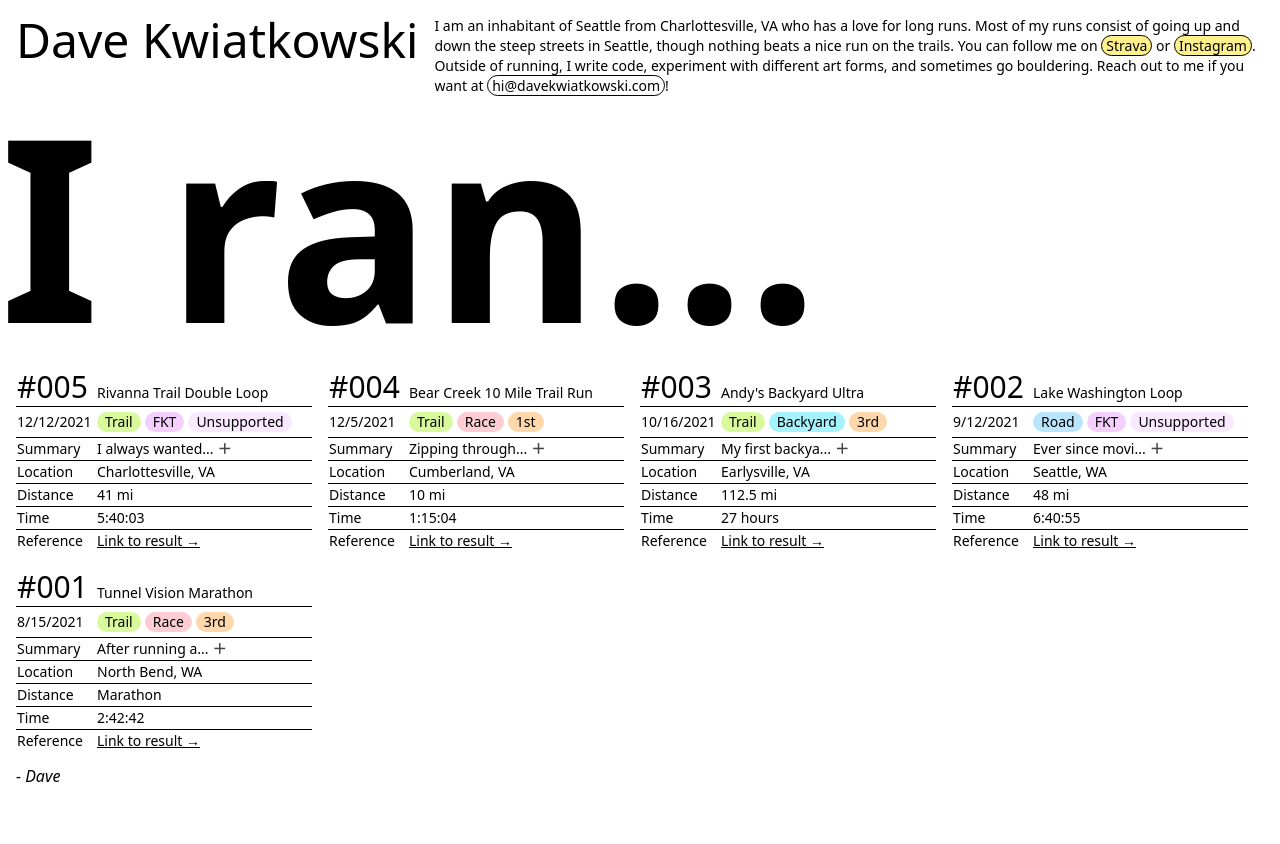
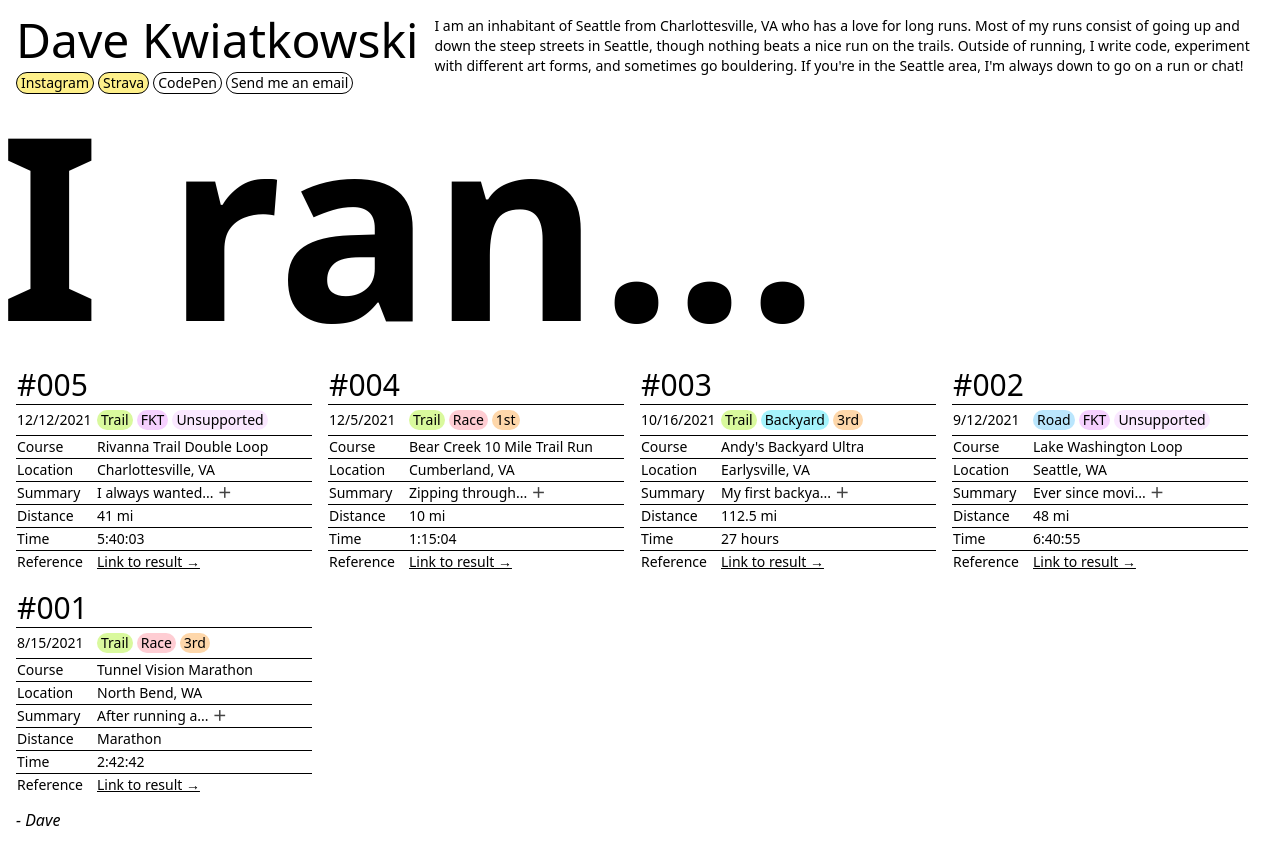
Before and after one commit to davekwiatkowski/davekwiatkowski.github.io, a React (Create React App) app: page / in a window 1280 px wide. Before the commit the page ends 800 px from the top, so only its background shows below. Built offline with nearby package versions, Linux system fonts and the light colour scheme.

Commit message:
Small changes

```diff
--- a/src/App.tsx
+++ b/src/App.tsx
@@ -12,30 +12,31 @@ const App: FC = () => {
   return (
     <div className='leading-none md:pt-4'>
       <div className='flex flex-row flex-wrap gap-4 pt-4 pb-4 pl-4 pr-4 md:pt-0 md:pb-0 md:flex-nowrap'>
-        <h1 className='text-3xl sm:text-5xl whitespace-nowrap'>
-          Dave Kwiatkowski
-        </h1>
+        <div className='flex flex-col gap-2'>
+          <h1 className='text-3xl sm:text-5xl whitespace-nowrap'>
+            Dave Kwiatkowski
+          </h1>
+          <div className='flex flex-row flex-wrap gap-1'>
+            <Link highlight href={Urls.instagram}>
+              Instagram
+            </Link>
+            <Link highlight href={Urls.strava}>
+              Strava
+            </Link>
+            <Link href={Urls.codepen}>CodePen</Link>
+            <Link href='mailto:hi@davekwiatkowski.com'>Send me an email</Link>
+          </div>
+        </div>
         <p className='w-full text-sm md:w-none'>
           I am an inhabitant of Seattle from Charlottesville, VA who has a love
           for long runs. Most of my runs consist of going up and down the steep
-          streets in Seattle, though nothing beats a nice run on the trails. You
-          can follow me on{' '}
-          <Link highlight href={Urls.strava}>
-            Strava
-          </Link>{' '}
-          or{' '}
-          <Link highlight href={Urls.instagram}>
-            Instagram
-          </Link>
-          . Outside of running, I write code, experiment with different art
-          forms, and sometimes go bouldering. Reach out to me if you want at{' '}
-          <Link href='mailto:hi@davekwiatkowski.com'>
-            hi@davekwiatkowski.com
-          </Link>
-          !
+          streets in Seattle, though nothing beats a nice run on the trails.
+          Outside of running, I write code, experiment with different art forms,
+          and sometimes go bouldering. If you're in the Seattle area, I'm always
+          down to go on a run or chat!
         </p>
       </div>
-      <p className='pl-4 pr-4 font-bold text-display whitespace-nowrap md:pl-0 md:pr-0'>
+      <p className='pl-4 pr-4 overflow-hidden font-bold text-display whitespace-nowrap md:pl-0 md:pr-0'>
         I ran...
       </p>
       <div className='p-4'>
--- a/src/Urls.ts
+++ b/src/Urls.ts
@@ -1,6 +1,7 @@
 const Urls = {
   strava: 'https://strava.com/athletes/davekwiatkowski',
   instagram: 'https://instagram.com/davekwiatkowski',
+  codepen: 'https://codepen.io/davekwiatkowski',
 };
 
 export default Urls;
--- a/src/components/Link.tsx
+++ b/src/components/Link.tsx
@@ -7,9 +7,9 @@ const Link: FC<{ href: string; highlight?: boolean }> = ({
 }) => {
   return (
     <a
-      className={`pl-1 pr-1 ${
-        highlight && 'bg-yellow-200'
-      } border border-black hover:bg-black hover:text-white rounded-xl`}
+      className={`${
+        highlight ? 'bg-yellow-200' : 'bg-white'
+      } pl-1 pr-1 text-sm border border-black hover:bg-black hover:text-white rounded-xl`}
       href={href}
       target='_blank'
       rel='noreferrer'>
--- a/src/components/Run.tsx
+++ b/src/components/Run.tsx
@@ -38,10 +38,9 @@ const Run: FC<IRunProps> = ({
       <table className='w-full text-sm text-left divide-y divide-black table-fixed'>
         <thead>
           <tr>
-            <th className='w-20 text-3xl font-normal text-black align-baseline'>
+            <th className='w-20 text-3xl font-normal text-black'>
               {'#' + String(index).padStart(3, '0')}
             </th>
-            <th className='pr-2 font-normal align-baseline'>{course}</th>
           </tr>
         </thead>
         <tbody className='divide-y divide-black'>
@@ -49,41 +48,49 @@ const Run: FC<IRunProps> = ({
             <td className='mt-1 mb-1'>{date.toLocaleDateString()}</td>
             <td className='flex flex-wrap gap-1 pr-2 mt-1 mb-1'>
               {surface === 'Trail' && (
-                <div className='pl-2 pr-2 bg-lime-200 whitespace-nowrap rounded-xl'>
+                <div className='pl-1 pr-1 bg-lime-200 whitespace-nowrap rounded-xl'>
                   {'Trail'}
                 </div>
               )}
               {surface === 'Road' && (
-                <div className='pl-2 pr-2 bg-sky-200 whitespace-nowrap rounded-xl'>
+                <div className='pl-1 pr-1 bg-sky-200 whitespace-nowrap rounded-xl'>
                   {'Road'}
                 </div>
               )}
               {type === 'Backyard' && (
-                <div className='pl-2 pr-2 bg-cyan-200 rounded-xl'>
+                <div className='pl-1 pr-1 bg-cyan-200 rounded-xl'>
                   {'Backyard'}
                 </div>
               )}
               {type === 'FKT' && (
-                <div className='pl-2 pr-2 bg-fuchsia-200 rounded-xl'>
+                <div className='pl-1 pr-1 bg-fuchsia-200 rounded-xl'>
                   {'FKT'}
                 </div>
               )}
               {fktType === 'Unsupported' && (
-                <div className='pl-2 pr-2 bg-fuchsia-100 rounded-xl'>
+                <div className='pl-1 pr-1 bg-fuchsia-100 rounded-xl'>
                   {'Unsupported'}
                 </div>
               )}
               {type === 'Race' && (
-                <div className='pl-2 pr-2 bg-rose-200 whitespace-nowrap rounded-xl'>
+                <div className='pl-1 pr-1 bg-rose-200 whitespace-nowrap rounded-xl'>
                   {'Race'}
                 </div>
               )}
               {place && (
-                <div className='pl-2 pr-2 bg-orange-200 rounded-xl'>
+                <div className='pl-1 pr-1 bg-orange-200 rounded-xl'>
                   {place}
                 </div>
               )}
             </td>
+          </tr>
+          <tr>
+            <td>Course</td>
+            <td className='pr-2 font-normal'>{course}</td>
+          </tr>
+          <tr>
+            <td className='pr-2'>{'Location'}</td>
+            <td className='pr-2'>{location}</td>
           </tr>
           <tr>
             <td className='pr-2'>{'Summary'}</td>
@@ -95,12 +102,6 @@ const Run: FC<IRunProps> = ({
                 {summaryOpen ? '﹣' : '＋'}
               </span>
             </td>
-          </tr>
-          {!summaryOpen && (
-            <>
-              <tr>
-                <td className='pr-2'>{'Location'}</td>
-                <td className='pr-2'>{location}</td>
           </tr>
           <tr>
             <td className='pr-2'>{'Distance'}</td>
@@ -118,8 +119,6 @@ const Run: FC<IRunProps> = ({
               <div className='underline '>Link to result →</div>
             </td>
           </tr>
-            </>
-          )}
         </tbody>
       </table>
     </div>
```
Lines whose indentation alone changed are shown as unchanged.
